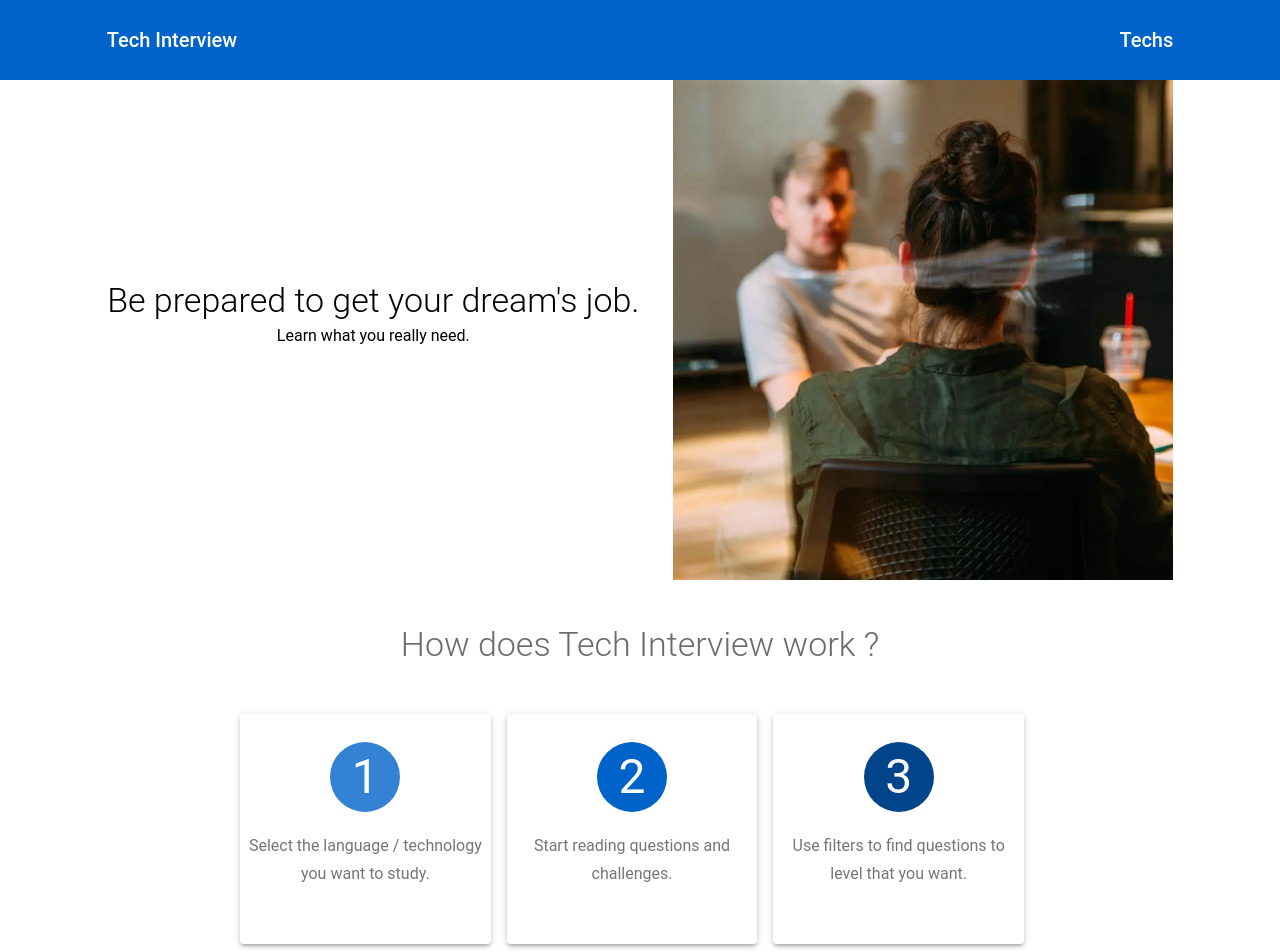
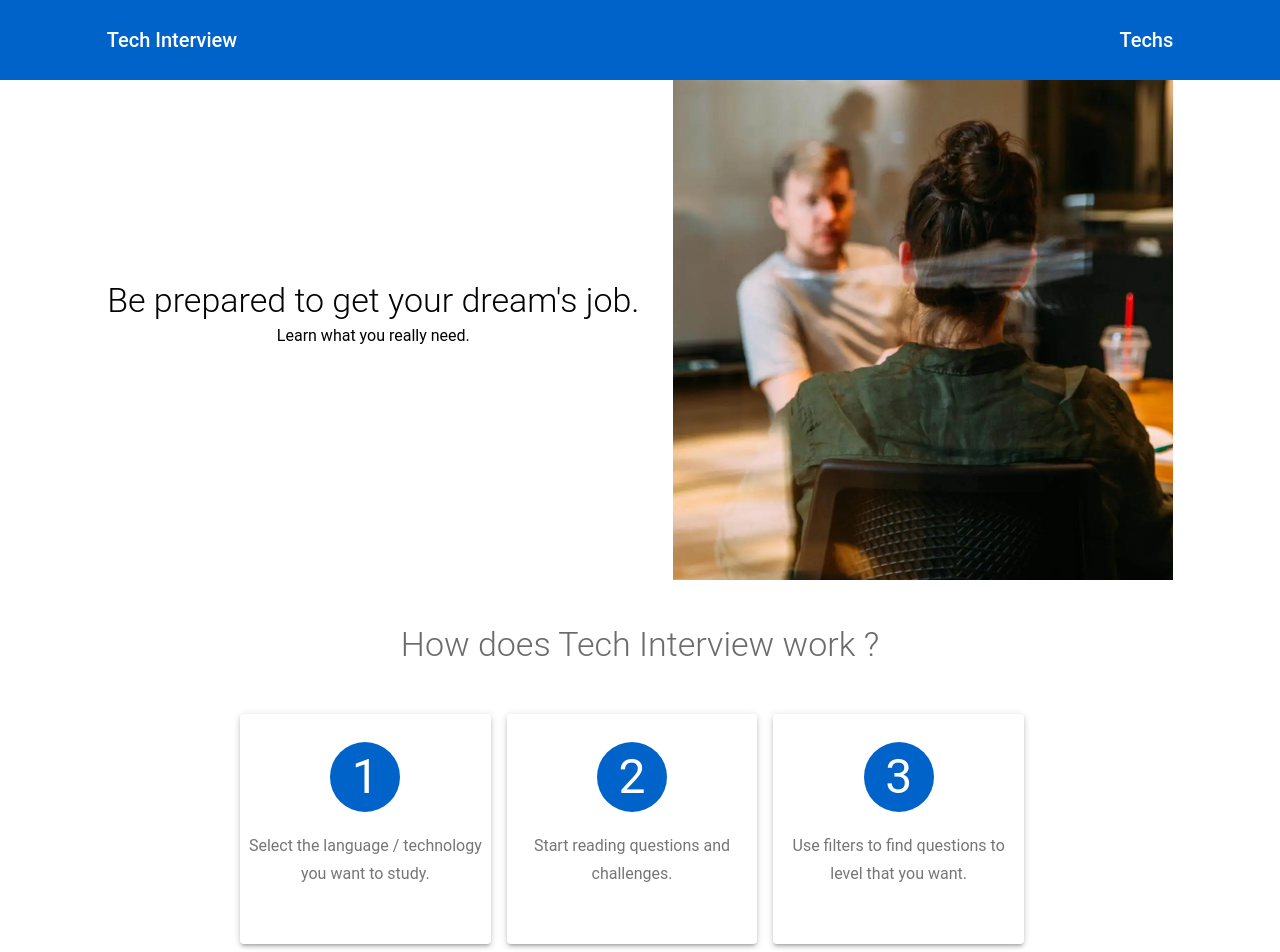
Before and after one commit to mauriciorj/tech-interview-nextjs, a Next.js app: page / in a window 1280 px wide. Shown: the top 952 px of the page. Built offline with nearby package versions, Linux system fonts and the light colour scheme.

Commit message:
Hotfix useStyles fix issues

```diff
--- a/src/components/threeCards/index.tsx
+++ b/src/components/threeCards/index.tsx
@@ -1,19 +1,25 @@
 import React from 'react';
 import { Avatar, Box, Grid, makeStyles, Paper, Typography } from '@material-ui/core';
 import { translations } from '../../translations';
+import { theme as themeGlobal } from '../../styles/theme';
+
+interface PropsStyle {
+    backgroundColor: string;
+    color: string;
+}
 
 const useStyles = makeStyles((theme) => ({
     sessionTitle: {
         textAlign: 'center',
         marginTop: '40px',
         marginBottom: '40px',
-        color: theme.palette.themeGrey.main,
+        color: theme.palette.themeGrey.main
     },
     sessionWrap: {
         flexGrow: 1,
         justifyContent: 'center',
         marginTop: '30px',
-        marginBottom: '30px',
+        marginBottom: '30px'
     },
     paper: {
         padding: theme.spacing(1),
@@ -24,31 +30,21 @@ const useStyles = makeStyles((theme) => ({
         width: '100%',
         display: 'flex',
         justifyContent: 'center',
-        marginTop: '20px',
+        marginTop: '20px'
     },
     paperext: {
         width: '100%',
         marginTop: '20px',
         marginBottom: '20px',
-        textAlign: 'center',
+        textAlign: 'center'
     },
     avatarCard: {
         color: 'white',
         height: '70px',
         width: '70px',
-    },
-    avatarCardTitleLight: {
-        color: 'white',
-        backgroundColor: theme.palette.primary.light,
-    },
-    avatarCardTitleMain: {
-        color: 'white',
-        backgroundColor: theme.palette.primary.main,
-    },
-    avatarCardTitleDark: {
-        color: 'white',
-        backgroundColor: theme.palette.primary.dark,
-    },
+        color: theme.palette.white.main,
+        backgroundColor: theme.palette.primary.main
+    }
 }));
 
 const ThreeCards = () => {
@@ -60,23 +56,11 @@ const ThreeCards = () => {
                 <Typography variant="h4">{translations.en.threeCards.title}</Typography>
             </Box>
             <Grid container item laptop={12} xs={12} spacing={2} className={classes.sessionWrap}>
-            {translations.en.threeCards.card.map((card, index) =>
-            {
-                let color;
-
-                if(index === 0){
-                    color = 'avatarCardTitleLight'
-                }else if (index === 2){
-                    color = 'avatarCardTitleDark'
-                }else{
-                    color = 'avatarCardTitleMain'
-                }
-
-            return (
+                {translations.en.threeCards.card.map((card, index) => (
                     <Grid item md={3} xs={10} key={`cardKey-${index}`}>
                         <Paper elevation={3} className={classes.paper}>
                             <Box className={classes.paperTitle}>
-                        <Avatar alt="Remy Sharp" className={`${classes.avatarCard} ${classes[color]}`}>
+                                <Avatar alt="Remy Sharp" className={classes.avatarCard}>
                                     <Typography variant="h3">{card.title}</Typography>
                                 </Avatar>
                             </Box>
@@ -85,7 +69,7 @@ const ThreeCards = () => {
                             </Box>
                         </Paper>
                     </Grid>
-            )})}
+                ))}
             </Grid>
         </>
     );
```
Also changed, not shown: src/components/questionCard/index.tsx (+6 -1 lines). Lines whose indentation alone changed are shown as unchanged.
